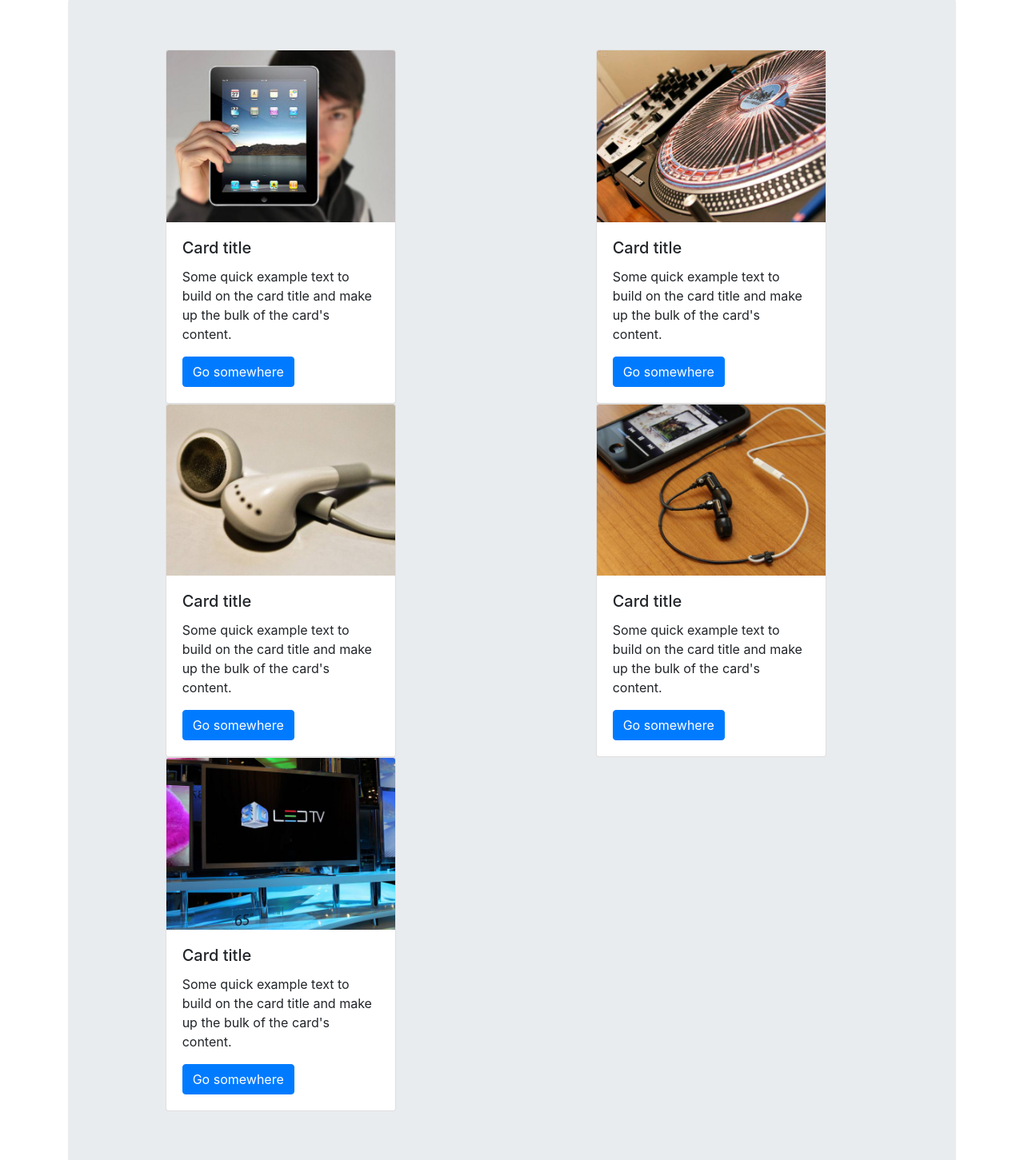
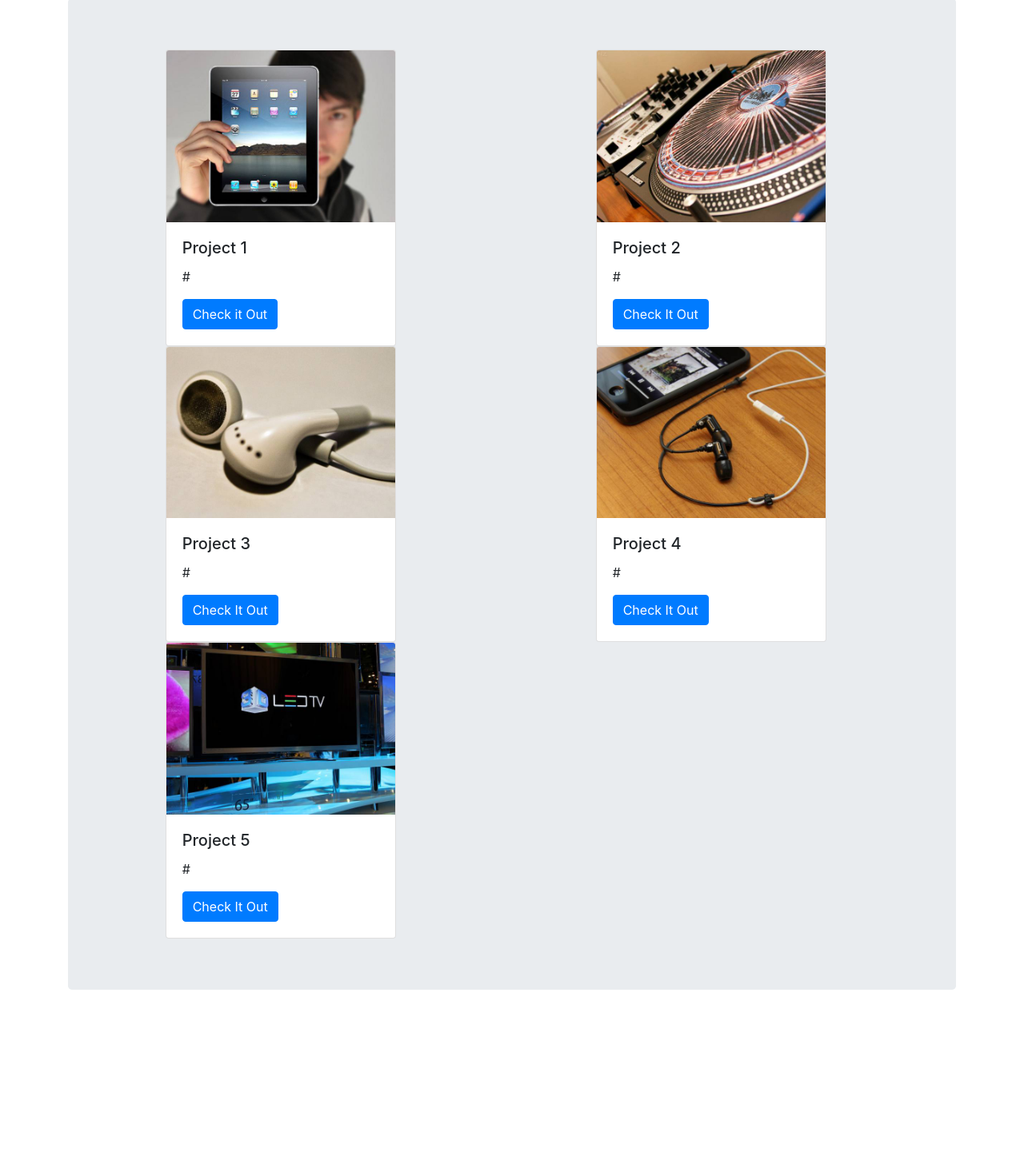
Before and after one commit to sochitty/Bootstrap-Portfolio, a plain HTML site: page portfolio.html in a window 1280 px wide. Shown: the part 58-1509 px from the top of the page at 80% size. After the commit the page ends 1328 px from the top, so only its background shows below. Drawn offline with nearby package versions, Linux system fonts and the light colour scheme.

Commit message:
added text to portfolio page

```diff
--- a/portfolio.html
+++ b/portfolio.html
@@ -37,9 +37,9 @@
                         <div class="card" style="width: 18rem;">
                                 <img class="card-img-top" src="images/photo1.jpg" alt="Card image cap">
                                 <div class="card-body">
-                                  <h5 class="card-title">Card title</h5>
-                                  <p class="card-text">Some quick example text to build on the card title and make up the bulk of the card's content.</p>
-                                  <a href="#" class="btn btn-primary">Go somewhere</a>
+                                  <h5 class="card-title">Project 1</h5>
+                                  <p class="card-text">#</p>
+                                  <a href="#" class="btn btn-primary">Check it Out</a>
                                 </div>
                               </div>
                 </div>
@@ -47,9 +47,9 @@
                         <div class="card" style="width: 18rem;">
                                 <img class="card-img-top" src="images/photo2.jpg" alt="Card image cap">
                                 <div class="card-body">
-                                  <h5 class="card-title">Card title</h5>
-                                  <p class="card-text">Some quick example text to build on the card title and make up the bulk of the card's content.</p>
-                                  <a href="#" class="btn btn-primary">Go somewhere</a>
+                                  <h5 class="card-title">Project 2</h5>
+                                  <p class="card-text">#</p>
+                                  <a href="#" class="btn btn-primary">Check It Out</a>
                                 </div>
                               </div>
                 </div>
@@ -60,9 +60,9 @@
                             <div class="card" style="width: 18rem;">
                                     <img class="card-img-top" src="images/photo3.jpg" alt="Card image cap">
                                     <div class="card-body">
-                                      <h5 class="card-title">Card title</h5>
-                                      <p class="card-text">Some quick example text to build on the card title and make up the bulk of the card's content.</p>
-                                      <a href="#" class="btn btn-primary">Go somewhere</a>
+                                      <h5 class="card-title">Project 3</h5>
+                                      <p class="card-text">#</p>
+                                      <a href="#" class="btn btn-primary">Check It Out</a>
                                     </div>
                                   </div>
                     </div>
@@ -70,9 +70,9 @@
                             <div class="card" style="width: 18rem;">
                                     <img class="card-img-top" src="images/photo4.jpg" alt="Card image cap">
                                     <div class="card-body">
-                                      <h5 class="card-title">Card title</h5>
-                                      <p class="card-text">Some quick example text to build on the card title and make up the bulk of the card's content.</p>
-                                      <a href="#" class="btn btn-primary">Go somewhere</a>
+                                      <h5 class="card-title">Project 4</h5>
+                                      <p class="card-text">#</p>
+                                      <a href="#" class="btn btn-primary">Check It Out</a>
                                     </div>
                                   </div>
                     </div>
@@ -83,9 +83,9 @@
                                 <div class="card" style="width: 18rem;">
                                         <img class="card-img-top" src="images/photo5.jpg" alt="Card image cap">
                                         <div class="card-body">
-                                          <h5 class="card-title">Card title</h5>
-                                          <p class="card-text">Some quick example text to build on the card title and make up the bulk of the card's content.</p>
-                                          <a href="#" class="btn btn-primary">Go somewhere</a>
+                                          <h5 class="card-title">Project 5</h5>
+                                          <p class="card-text">#</p>
+                                          <a href="#" class="btn btn-primary">Check It Out</a>
                                         </div>
                                       </div>
                         </div>
```
